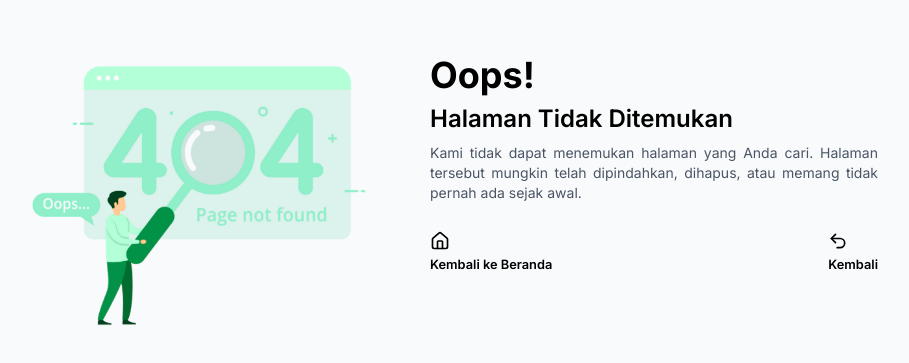
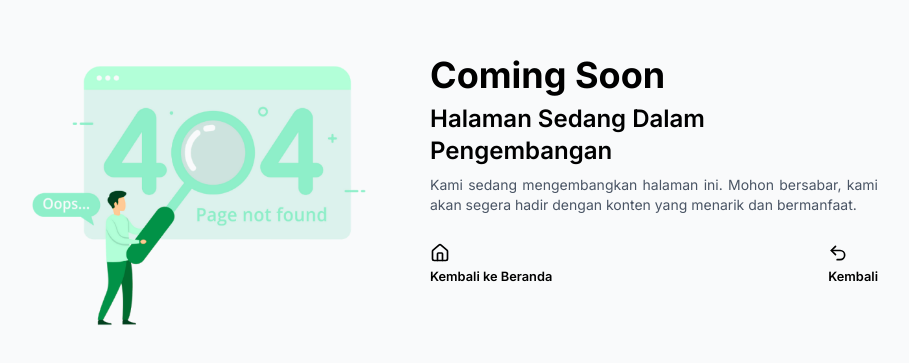
Before and after one commit to Elmosius/EarlyNourish, a Vue app in the folder front-end/: page /sk in a window 1280 px wide. Shown: the part 193-556 px from the top of the page, without its empty margins (178-1087 px from the left). Built offline with nearby package versions, Linux system fonts and the light colour scheme.

Commit message:
add coming soon page
fitur lain (digantikan coming soon saja)

```diff
--- /dev/null
+++ b/front-end/src/components/ComingSoon.vue
@@ -0,0 +1,49 @@
+<script setup>
+import { House, Undo2 } from "lucide-vue-next";
+import { useRouter } from "vue-router";
+
+const router = useRouter();
+</script>
+
+<template>
+  <section class="px-8 md:px-14 lg:px-38">
+    <div class="container mx-auto max-w-4xl">
+      <div class="flex flex-col lg:flex-row">
+        <img
+          src="../assets/gambar-notfound.png"
+          alt="Not Found"
+          class="w-max max-w-64 mx-auto md:max-w-96"
+        />
+
+        <div class="flex flex-col gap-2 p-6">
+          <h1 class="font-bold text-2xl lg:text-4xl">Coming Soon</h1>
+          <h2 class="font-semibold text-xl lg:text-2xl">
+            Halaman Sedang Dalam Pengembangan
+          </h2>
+          <p class="text-base text-gray-600 text-justify md:text-sm">
+            Kami sedang mengembangkan halaman ini. Mohon bersabar, kami akan
+            segera hadir dengan konten yang menarik dan bermanfaat.
+          </p>
+
+          <div class="flex flex-row justify-between font-semibold mt-5">
+            <router-link
+              to="/"
+              class="text-base flex flex-col hover:text-tertiary"
+            >
+              <House class="text-black w-5 h-5" />
+              <p class="mt-1">Kembali ke Beranda</p>
+            </router-link>
+
+            <button
+              @click="() => router.go(-1)"
+              class="text-base flex flex-col hover:text-tertiary"
+            >
+              <Undo2 class="text-black w-5 h-5" />
+              <p class="mt-1">Kembali</p>
+            </button>
+          </div>
+        </div>
+      </div>
+    </div>
+  </section>
+</template>
--- a/front-end/src/components/asesmen/HelpSection.vue
+++ b/front-end/src/components/asesmen/HelpSection.vue
@@ -19,13 +19,13 @@ import { HelpCircleIcon, ChevronRightIcon } from "lucide-vue-next";
             Jika Anda memiliki pertanyaan atau ingin bantuan dalam mengisi
             formulir, tim kami siap membantu.
           </p>
-          <a
-            href="#"
+          <router-link
+            to="/contact-support"
             class="text-tertiary font-medium flex items-center text-sm"
           >
             Contact Support
             <ChevronRightIcon class="h-4 w-4 ml-1" />
-          </a>
+          </router-link>
         </div>
       </div>
     </div>
--- a/front-end/src/components/auth/LoginForm.vue
+++ b/front-end/src/components/auth/LoginForm.vue
@@ -87,10 +87,10 @@ const handleSubmit = async () => {
             class="block text-gray-700 mb-1 text-base font-semibold"
             >Password</label
           >
-          <a
-            href="#"
+          <router-link
+            to="/forgot-password"
             class="text-tertiary text-base hover:underline font-medium"
-            >Lupa kata sandi?</a
+            >Lupa kata sandi?</router-link
           >
         </div>
 
--- a/front-end/src/components/auth/RegisterForm.vue
+++ b/front-end/src/components/auth/RegisterForm.vue
@@ -155,7 +155,12 @@ const handleSubmit = async () => {
             required
           />
           <span class="ml-2 text-gray-700 text-base">Saya menyetujui</span>
-          <span class="ml-1 text-tertiary text-base"> Syarat & Kentuan </span>
+          <router-link
+            to="sk"
+            class="ml-1 text-tertiary text-base cursor-pointer"
+          >
+            Syarat & Kentuan
+          </router-link>
         </label>
 
         <FormError :message="errors.sk" v-if="errors.sk" />
--- a/front-end/src/router/index.js
+++ b/front-end/src/router/index.js
@@ -7,9 +7,16 @@ import AssessmentPage from "../views/AssessmentPage.vue";
 import ProfilePage from "../views/ProfilePage.vue";
 import DashboardPage from "../views/DashboardPage.vue";
 import HistoryPage from "../views/HistoryPage.vue";
-import ComingSoonPage from "../views/ComingSoonPage.vue";
+import ForgotPassword from "../views/ForgotPassword.vue";
+import SkPage from "../views/SkPage.vue";
+import ContactSupport from "../views/ContactSupport.vue";
 
 const routes = [
+  {
+    path: "/",
+    component: HomePage,
+    meta: { layout: "MainLayout" },
+  },
   {
     path: "/login",
     component: LoginPage,
@@ -22,19 +29,20 @@ const routes = [
   },
   {
     path: "/forgot-password",
-    component: ComingSoonPage,
-    meta: { layout: "AuthLayout" },
+    component: ForgotPassword,
+    meta: { layout: "DefaultLayout" },
   },
   {
-    path: "/",
-    component: HomePage,
-    meta: { layout: "MainLayout" },
+    path: "/sk",
+    component: SkPage,
+    meta: { layout: "DefaultLayout" },
   },
   {
     path: "/profile",
     component: ProfilePage,
     meta: { layout: "MainLayout" },
   },
+
   {
     path: "/assessment",
     component: AssessmentPage,
@@ -49,6 +57,11 @@ const routes = [
     path: "/dashboard",
     component: DashboardPage,
     meta: { layout: "MainLayout" },
+  },
+  {
+    path: "/contact-support",
+    component: ContactSupport,
+    meta: { layout: "DefaultLayout" },
   },
   {
     path: "/:pathMatch(.*)*",
--- a/front-end/src/views/ComingSoonPage.vue
+++ /dev/null
@@ -1,5 +0,0 @@
-<script setup></script>
-
-<template></template>
-
-<style scoped></style>
--- /dev/null
+++ b/front-end/src/views/ContactSupport.vue
@@ -0,0 +1,7 @@
+<script setup>
+import ComingSoon from "../components/ComingSoon.vue";
+</script>
+
+<template>
+  <ComingSoon />
+</template>
--- /dev/null
+++ b/front-end/src/views/ForgotPassword.vue
@@ -0,0 +1,7 @@
+<script setup>
+import ComingSoon from "../components/ComingSoon.vue";
+</script>
+
+<template>
+  <ComingSoonn />
+</template>
--- /dev/null
+++ b/front-end/src/views/SkPage.vue
@@ -0,0 +1,7 @@
+<script setup>
+import ComingSoon from "../components/ComingSoon.vue";
+</script>
+
+<template>
+  <ComingSoon />
+</template>
```
Also changed, not shown: front-end/src/components/profile/FormSection.vue (+4 -3 lines).
